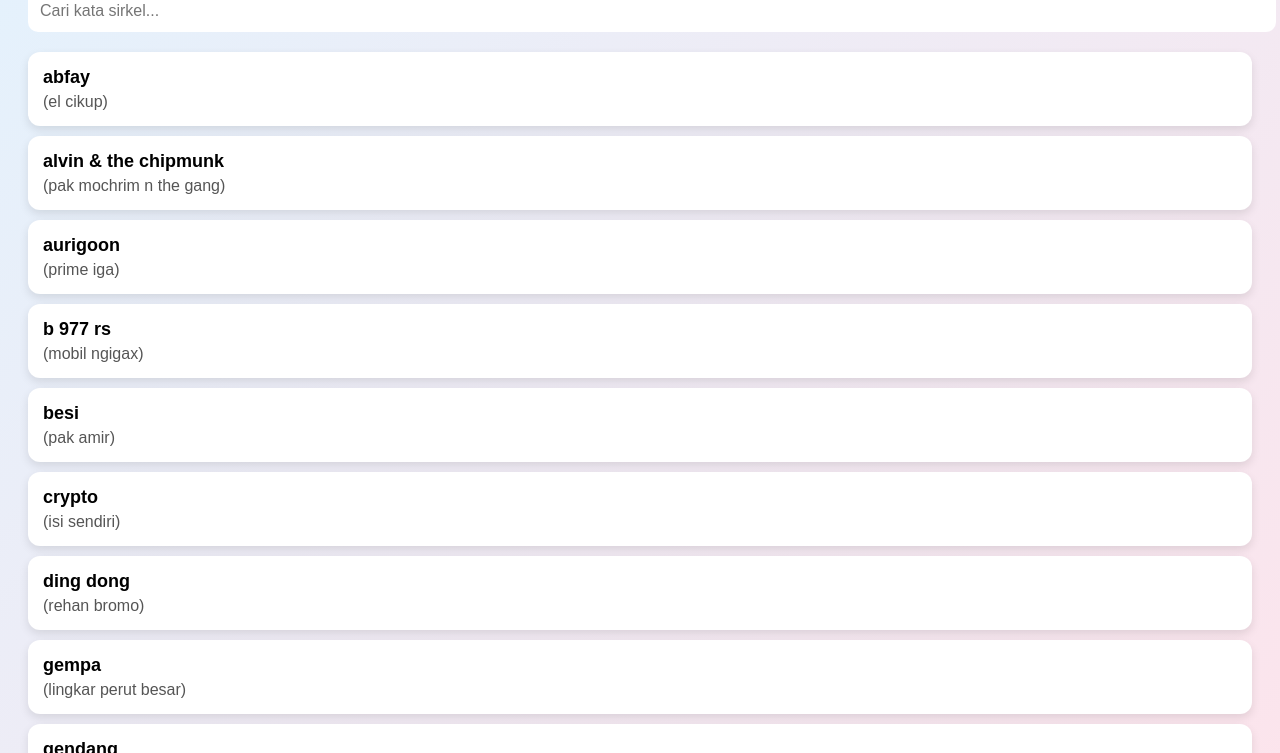
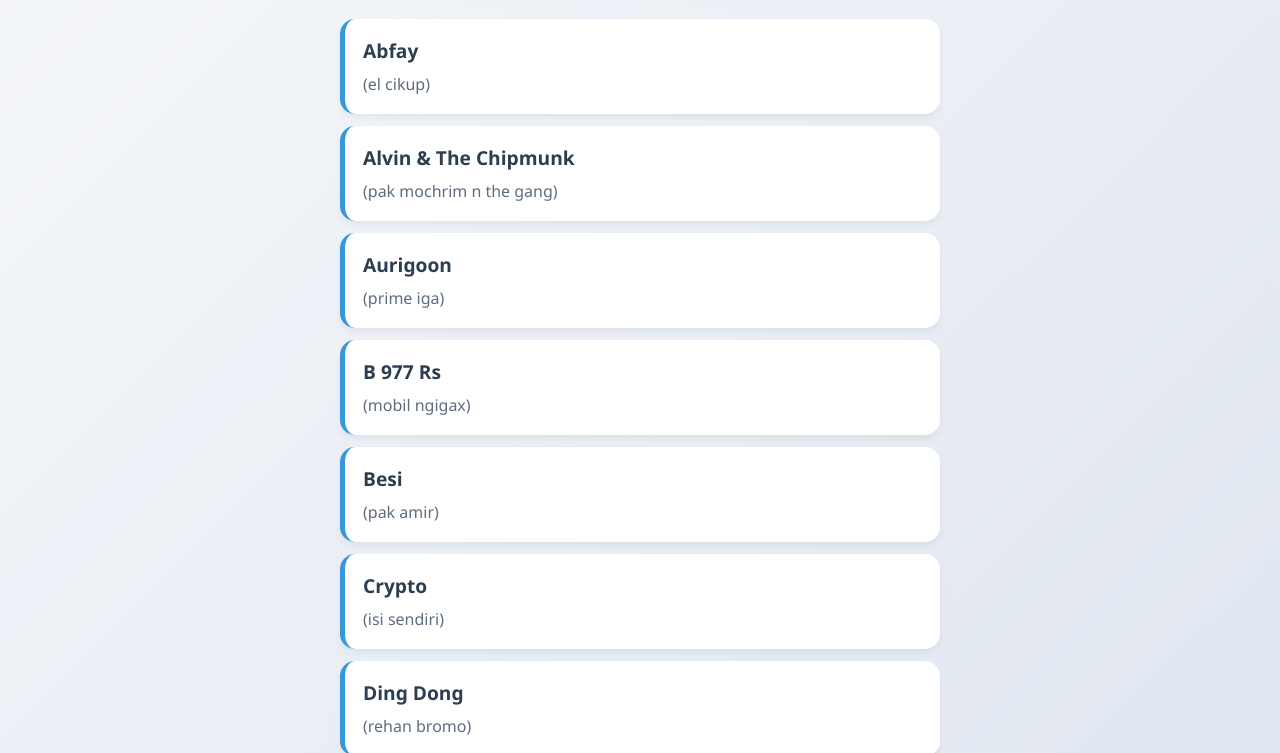
Before and after one commit to kevinduren892-bot/Kamus-Ujung-Kulon-1.3, a plain HTML site: page index.html in a window 1280 px wide. Shown: the part 139-892 px from the top of the page. Drawn offline with Linux system fonts and the light colour scheme.

Commit message:
Update index.html 2

```diff
--- a/index.html
+++ b/index.html
@@ -2,75 +2,108 @@
 <html lang="id">
 <head>
   <meta charset="UTF-8">
-
-  <!-- ✅ POIN 1: Judul tab browser -->
+  <meta name="viewport" content="width=device-width, initial-scale=1.0">
   <title>Kamus Bahasa Sirkel</title>
 
   <style>
+    * {
+      box-sizing: border-box;
+      margin: 0;
+      padding: 0;
+    }
+
     body {
-      font-family: Arial, sans-serif;
-      background: linear-gradient(135deg, #e3f2fd, #fce4ec, #e8f5e9);
+      font-family: 'Segoe UI', Roboto, Helvetica, Arial, sans-serif;
+      background: linear-gradient(135deg, #f5f7fa 0%, #c3cfe2 100%);
       padding: 20px;
       min-height: 100vh;
+      display: flex;
+      justify-content: center;
+    }
+
+    .container {
+      width: 100%;
+      max-width: 600px;
     }
 
     h1 {
       text-align: center;
+      color: #2c3e50;
+      margin-bottom: 20px;
+      font-size: 2rem;
     }
 
-    input {
+    .search-box {
       width: 100%;
-      padding: 12px;
-      margin: 20px 0;
+      padding: 15px 20px;
+      margin-bottom: 25px;
       font-size: 16px;
-      border-radius: 10px;
-      border: none;
+      border-radius: 25px;
+      border: 1px solid #ddd;
       outline: none;
+      box-shadow: 0 4px 6px rgba(0,0,0,0.05);
+      transition: all 0.3s ease;
+    }
+
+    .search-box:focus {
+      border-color: #3498db;
+      box-shadow: 0 4px 12px rgba(52, 152, 219, 0.2);
     }
 
     .card {
       background: white;
-      padding: 15px;
-      border-radius: 12px;
-      margin-bottom: 10px;
-      box-shadow: 0 4px 10px rgba(0,0,0,0.1);
-
-      /* ✅ POIN 3: animasi halus */
+      padding: 18px;
+      border-radius: 15px;
+      margin-bottom: 12px;
+      box-shadow: 0 4px 6px rgba(0,0,0,0.05);
       transition: transform 0.2s ease, box-shadow 0.2s ease;
+      border-left: 5px solid #3498db;
     }
 
     .card:hover {
-      transform: translateY(-2px);
-      box-shadow: 0 6px 14px rgba(0,0,0,0.15);
+      transform: translateY(-3px);
+      box-shadow: 0 8px 15px rgba(0,0,0,0.1);
     }
 
     .kata {
       font-weight: bold;
-      font-size: 18px;
+      font-size: 1.2rem;
+      color: #2c3e50;
+      text-transform: capitalize;
     }
 
     .arti {
-      margin-top: 5px;
-      color: #555;
+      margin-top: 8px;
+      color: #5d6d7e;
+      line-height: 1.5;
+    }
+
+    .empty-state {
+      text-align: center;
+      padding: 40px;
+      color: #7f8c8d;
+      font-style: italic;
     }
   </style>
 </head>
-
 <body>
 
-  <h1>📘 Kamus Bahasa Sirkel</h1>
+  <div class="container">
+    <h1>📘 Kamus Sirkel</h1>
 
     <input
       type="text"
       id="search"
-    placeholder="Cari kata sirkel..."
-    onkeyup="cariKata()"
+      class="search-box"
+      placeholder="Cari kata sirkel kamu di sini..."
     >
 
     <div id="kamus"></div>
+  </div>
 
   <script>
-    let dataKamus = [
+    // Data tetap sama
+    const dataKamus = [
       { kata: "mbuy", arti: "(azki cuman lebih gacor)" },
       { kata: "kenzo", arti: "(penyepong hartop)" },
       { kata: "abfay", arti: "(el cikup)" },
@@ -108,38 +141,38 @@
       { kata: "kuyup", arti: "(maen aer)" }
     ];
 
-    /* ✅ POIN 2: Sort A–Z lebih rapi (locale Indonesia) */
-    dataKamus.sort((a, b) =>
-      a.kata.localeCompare(b.kata, 'id', { sensitivity: 'base' })
-    );
+    // Urutkan data secara Alphabetis (A-Z)
+    dataKamus.sort((a, b) => a.kata.localeCompare(b.kata, 'id'));
 
     const kamusDiv = document.getElementById("kamus");
+    const searchInput = document.getElementById("search");
 
+    // Fungsi Render yang lebih efisien
     function tampilkanKamus(data) {
-      kamusDiv.innerHTML = "";
-      data.forEach(item => {
-        kamusDiv.innerHTML += `
+      if (data.length === 0) {
+        kamusDiv.innerHTML = `<div class="empty-state">Kata tidak ditemukan... 🧐</div>`;
+        return;
+      }
+
+      kamusDiv.innerHTML = data.map(item => `
         <div class="card">
           <div class="kata">${item.kata}</div>
           <div class="arti">${item.arti}</div>
         </div>
-        `;
-      });
+      `).join('');
     }
 
-    function cariKata() {
-      const keyword = document
-        .getElementById("search")
-        .value
-        .toLowerCase();
+    // Fungsi Pencarian
+    searchInput.addEventListener('input', (e) => {
+      const keyword = e.target.value.toLowerCase();
+      const hasil = dataKamus.filter(item =>
+        item.kata.toLowerCase().includes(keyword) ||
+        item.arti.toLowerCase().includes(keyword)
+      );
+      tampilkanKamus(hasil);
+    });
 
-      const hasil = dataKamus.filter(item =>
-        item.kata.toLowerCase().includes(keyword)
-      );
-
-      tampilkanKamus(hasil);
-    }
-
+    // Jalankan render pertama kali
     tampilkanKamus(dataKamus);
   </script>
 
```
Lines whose indentation alone changed are shown as unchanged.
